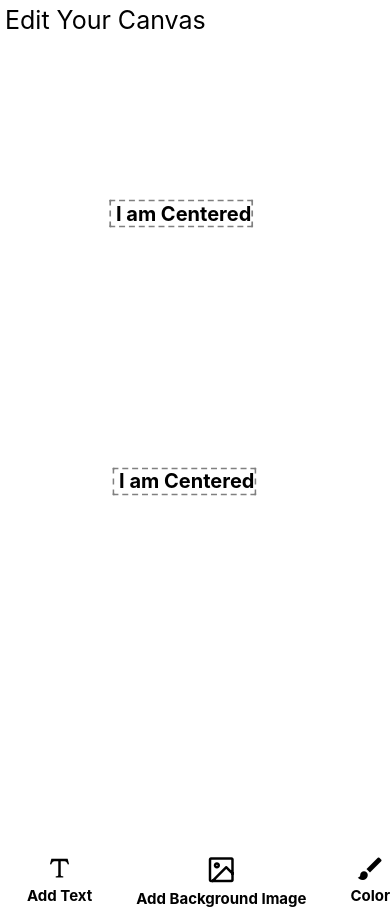
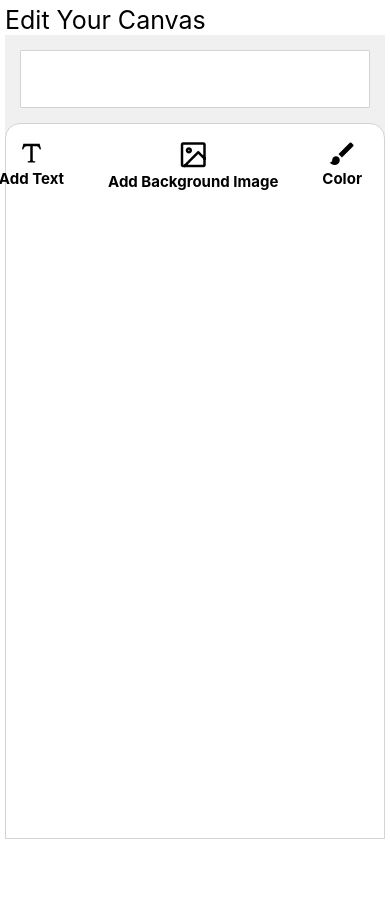
Before and after one commit to AbdulBsit/canva, a React Native app: screen / in a window 390 px wide. After the commit the page ends 844 px from the top, so only its background shows below. Built offline with nearby package versions, Linux system fonts and the light colour scheme.

Commit message:
added color picker

```diff
--- a/package.json
+++ b/package.json
@@ -10,8 +10,10 @@
     "lint": "eslint ."
   },
   "dependencies": {
+    "@react-native-community/slider": "^2.0.9",
     "react": "16.11.0",
     "react-native": "0.62.1",
+    "react-native-color-palette": "^2.2.0",
     "react-native-vector-icons": "^6.6.0"
   },
   "devDependencies": {
--- a/src/canvasState/Action.js
+++ b/src/canvasState/Action.js
@@ -1,6 +1,12 @@
 import React from 'react';
 
-import {UPDATE_TEMPLATE, UPDATE_BACKGROUND, UPDATE_POSITION} from './Reducer';
+import {
+  UPDATE_TEMPLATE,
+  UPDATE_COLOR,
+  UPDATE_FONT_STYLE,
+  UPDATE_BACKGROUND,
+  UPDATE_POSITION,
+} from './Reducer';
 import {CanvasContext} from './Store';
 export default function useActions() {
   const [state, dispatch] = React.useContext(CanvasContext);
@@ -18,5 +24,11 @@ export default function useActions() {
     editBackgroundImage: function(uri) {
       dispatch({type: UPDATE_BACKGROUND, payload: {uri}});
     },
+    editBackgroundColor: function(color) {
+      dispatch({type: UPDATE_COLOR, payload: color});
+    },
+    updateFontStyle: function(id, value) {
+      dispatch({type: UPDATE_FONT_STYLE, payload: {value, id}});
+    },
   };
 }
--- a/src/canvasState/Reducer.js
+++ b/src/canvasState/Reducer.js
@@ -1,6 +1,9 @@
 export const UPDATE_TEMPLATE = 'UPDATE_TEMPLATE';
 export const UPDATE_BACKGROUND = 'UPDATE_BACKGROUND';
 export const UPDATE_POSITION = 'UPDATE_POSITION';
+export const UPDATE_COLOR = 'UPDATE_COLOR';
+export const UPDATE_FONT_STYLE = 'UPDATE_FONT_STYLE';
+
 export default function Reducer(state, action) {
   switch (action.type) {
     case UPDATE_TEMPLATE:
@@ -11,11 +14,37 @@ export default function Reducer(state, action) {
         ...state,
         backgroundImage: {...state.backgroundImage, ...action.payload},
       };
+    case UPDATE_COLOR:
+      return {
+        ...state,
+        style: {...state.style, backgroundColor: action.payload},
+      };
     case UPDATE_POSITION:
       var {id, x, y} = action.payload;
       state.components[id].position.x = x;
       state.components[id].position.y = y;
       return {...state};
+    case UPDATE_FONT_STYLE:
+      var {id, value} = action.payload;
+
+      var newState = {
+        ...state,
+        components: Object.assign(
+          {},
+          ...Object.keys(state.components).map((key, index, array) => {
+            if (key === id) {
+              state.components[key].style = {
+                ...state.components[key].style,
+                ...value,
+              };
+              return {[key]: state.components[key]};
+            } else {
+              return {[key]: state.components[key]};
+            }
+          }),
+        ),
+      };
+      return newState;
     default:
       return;
   }
--- a/src/canvasState/Store.js
+++ b/src/canvasState/Store.js
@@ -5,7 +5,7 @@ import Reducer from './Reducer';
 const CanvasContext = createContext();
 
 const StateProvider = ({children}) => {
-  const [state, dispatch] = useReducer(Reducer, {
+  let [state, dispatch] = useReducer(Reducer, {
     backgroundImage: {
       uri: null,
       resizeMode: 'contain',
@@ -14,7 +14,6 @@ const StateProvider = ({children}) => {
     style: {
       height: '100%',
       width: '100%',
-      zIndex: 99,
       backgroundColor: 'lightgreen',
       borderColor: '#000000',
     },
--- a/src/components/DraggableText.js
+++ b/src/components/DraggableText.js
@@ -14,7 +14,6 @@ export default function DraggableText({
   setEditPannel,
   editPannel,
   type,
-  style,
   id,
 }) {
   const [editId, setEditId] = useState(editPannel ? editPannel?.id : null);
@@ -27,6 +26,7 @@ export default function DraggableText({
   useEffect(() => {
     setEditId(editPannel ? editPannel?.id : null);
   }, [editPannel, editId, id, template]);
+
   const handleDelete = () => {
     delete template.components[id];
     updateTemplate(template);
@@ -76,13 +76,14 @@ export default function DraggableText({
         borderStyle: 'dashed',
         borderRadius: 1,
         borderWidth: 2,
+        zIndex: 999,
         alignSelf: 'center',
         borderColor: 'grey',
         transform: [{translateX: pan.x}, {translateY: pan.y}],
       }}
       {...panResponder.panHandlers}>
       <Text
-        style={style}
+        style={template.components[id].style}
         onPress={() => {
           // handle Opening of panel
           setEditPannel({type, id});
--- a/src/components/ECard.js
+++ b/src/components/ECard.js
@@ -23,8 +23,7 @@ const ECard = ({setEditPannel, editPannel}) => {
                   setEditPannel={setEditPannel}
                   type={components[item].type}
                   key={item}
-                  id={item}
-                  style={components[item].style}>
+                  id={item}>
                   {components[item].value}
                 </DraggableText>
               );
--- a/src/components/ECardScreen.js
+++ b/src/components/ECardScreen.js
@@ -1,22 +1,37 @@
 import React, {useRef, useContext, createRef, useEffect, useState} from 'react';
 import {
   View,
+  SafeAreaView,
   StyleSheet,
   TouchableWithoutFeedback,
   Text,
   TouchableOpacity,
   Alert,
+  ScrollView,
 } from 'react-native';
+import Slider from '@react-native-community/slider';
+import ColorPalette from 'react-native-color-palette';
 import AntDesign from 'react-native-vector-icons/AntDesign';
 import MaterialCommunityIcons from 'react-native-vector-icons/MaterialCommunityIcons';
 import Icon from 'react-native-vector-icons/Feather';
+import Entypo from 'react-native-vector-icons/Entypo';
 import ECard from './ECard';
+import {colors} from '../constant';
 import TextInputScreen from '../components/TextInputScreen';
 import useActions from '../canvasState/Action';
 import {CanvasContext} from '../canvasState/Store';
 const ECardScreen = () => {
-  // const [template] = useContext(CanvasContext);
-  const {loadTemplate, editBackgroundImage} = useActions();
+  const [template] = useContext(CanvasContext);
+  const {
+    loadTemplate,
+    editBackgroundImage,
+    editBackgroundColor,
+    updateFontStyle,
+  } = useActions();
+
+  const [colorPicker, setColorPicker] = useState(null);
+  const [sizeRenderer, setSizeRenderer] = useState(null);
+  const [colorsArray, setColorsArray] = useState(colors);
   const [editPannel, setEditPannel] = useState(null);
   const [textScreen, setTextScreen] = useState(false);
   useEffect(() => {
@@ -38,7 +53,6 @@ const ECardScreen = () => {
         id1: {
           type: 'text',
           style: {
-            zIndex: 2,
             fontSize: 20,
             fontWeight: 'bold',
             color: 'black',
@@ -60,7 +74,6 @@ const ECardScreen = () => {
         id3: {
           type: 'image',
           style: {
-            zIndex: 2,
             width: '40%',
             height: '40%',
           },
@@ -75,6 +88,8 @@ const ECardScreen = () => {
       },
     });
   }, []);
+  useEffect(() => {}, [template]);
+
   const handleBackgroundImage = () => {
     // open gallery to chooose photo
     Alert.alert('Uploaded Image');
@@ -101,7 +116,7 @@ const ECardScreen = () => {
         </TouchableOpacity>
         <TouchableOpacity
           style={styles.icon}
-          onPress={() => Alert.alert('opens color picker')}>
+          onPress={() => setColorPicker({pickerFor: 'background'})}>
           <MaterialCommunityIcons
             style={styles.panelIcon}
             name="brush"
@@ -111,6 +126,78 @@ const ECardScreen = () => {
         </TouchableOpacity>
       </View>
     );
+  };
+  const renderSizeSlider = () => {
+    return (
+      <View
+        style={{
+          paddingTop: 10,
+          paddingBottom: 10,
+          justifyContent: 'center',
+          alignItems: 'center',
+          flexDirection: 'row',
+        }}>
+        <Text style={{fontWeight: 'bold', fontSize: 18}}>Font Size</Text>
+        <Slider
+          thumbTintColor="blue"
+          style={{width: 280, height: 40}}
+          onValueChange={value =>
+            updateFontStyle(editPannel?.id ?? null, {fontSize: parseInt(value)})
+          }
+          value={template.components[editPannel?.id ?? null].style.fontSize}
+          minimumValue={20}
+          step={1}
+          maximumValue={100}
+          minimumTrackTintColor="blue"
+          maximumTrackTintColor="#000000"
+        />
+        <Text style={{fontWeight: 'bold', fontSize: 18}}>
+          {template.components[editPannel?.id ?? null].style.fontSize}px
+        </Text>
+      </View>
+    );
+  };
+  const renderColorPicker = pickerFor => {
+    // set color if for background
+    if (pickerFor === 'background') {
+      return (
+        <ScrollView
+          style={{
+            paddingTop: 10,
+            height: 80,
+            backgroundColor: 'white',
+          }}
+          horizontal={true}>
+          <ColorPalette
+            style={{flexDirection: 'row', margin: 10}}
+            onChange={color => editBackgroundColor(color)}
+            value={template.style.backgroundColor}
+            title={null}
+            colors={colorsArray}
+            icon={<Entypo name={'circle'} size={25} color={'white'} />}
+          />
+        </ScrollView>
+      );
+    } else {
+      return (
+        <ScrollView
+          style={{
+            paddingTop: 10,
+            height: 80,
+            backgroundColor: 'white',
+          }}
+          horizontal={true}>
+          <ColorPalette
+            style={{flexDirection: 'row', margin: 10}}
+            onChange={color => updateFontStyle(editPannel?.id ?? null, {color})}
+            value={template.style.backgroundColor}
+            title={null}
+            colors={colorsArray}
+            icon={<Entypo name={'circle'} size={25} color={'white'} />}
+          />
+        </ScrollView>
+      );
+    }
   };
   const renderEditPannel = (type, id) => {
     switch (type) {
@@ -137,14 +224,14 @@ const ECardScreen = () => {
 
             <TouchableOpacity
               style={styles.icon}
-              onPress={() => Alert.alert('opens Size editor')}>
+              onPress={() => setSizeRenderer(true)}>
               <AntDesign style={styles.panelIcon} name="arrowsalt" size={30} />
               <Text style={styles.panelText}>Size</Text>
             </TouchableOpacity>
 
             <TouchableOpacity
               style={styles.icon}
-              onPress={() => Alert.alert('opens Color changer')}>
+              onPress={() => setColorPicker({pickerFor: 'text'})}>
               <MaterialCommunityIcons
                 style={styles.panelIcon}
                 name="brush"
@@ -166,6 +253,11 @@ const ECardScreen = () => {
         );
     }
   };
+  const handleReset = () => {
+    setSizeRenderer(false);
+    setColorPicker(null);
+    setEditPannel(null);
+  };
   if (textScreen) {
     return (
       <TextInputScreen
@@ -176,19 +268,10 @@ const ECardScreen = () => {
   }
 
   return (
-    <TouchableWithoutFeedback
-      style={styles.container}
-      onPress={() => setEditPannel(null)}>
+    <TouchableWithoutFeedback onPress={() => setEditPannel(null)}>
       <View style={styles.container}>
-        <TouchableWithoutFeedback onPress={() => setEditPannel(null)}>
-          <View
-            style={{
-              flex: 1,
-              alignItems: 'center',
-              elevation: 5,
-              borderRadius: 1,
-              margin: 15,
-            }}>
+        <TouchableWithoutFeedback onPress={handleReset}>
+          <View style={styles.card}>
             <ECard
               setTextScreen={setTextScreen}
               editPannel={editPannel}
@@ -196,9 +279,12 @@ const ECardScreen = () => {
             />
           </View>
         </TouchableWithoutFeedback>
+
         {editPannel
           ? renderEditPannel(editPannel.type, editPannel.id)
           : renderAddPannel()}
+        {sizeRenderer && renderSizeSlider()}
+        {colorPicker && renderColorPicker(colorPicker?.pickerFor)}
       </View>
     </TouchableWithoutFeedback>
   );
@@ -208,24 +294,37 @@ export default ECardScreen;
 const styles = StyleSheet.create({
   container: {
     flex: 1,
+    flexDirection: 'column',
+    backgroundColor: '#f0f0f0',
   },
   panel: {
-    flex: 0,
+    flexGrow: 1,
+    height: 'auto',
+    justifyContent: 'flex-end',
     flexDirection: 'row',
-    elevation: 5,
-    borderTopRightRadius: 20,
-    borderTopLeftRadius: 20,
+    backgroundColor: 'white',
+    borderColor: 'lightgrey',
+    borderWidth: 1,
+    borderTopRightRadius: 15,
+    borderTopLeftRadius: 15,
   },
+  card: {
+    flexShrink: 1,
+    borderWidth: 1,
 
+    height: 'auto',
+    borderColor: 'lightgrey',
+    borderRadius: 1,
+    margin: 15,
+  },
   panelText: {
-    paddingTop: 2,
     fontWeight: 'bold',
     fontSize: 15,
     paddingBottom: 4,
   },
   icon: {
     paddingTop: 15,
-    marginLeft: 22,
+    paddingLeft: 22,
     marginRight: 22,
     alignItems: 'center',
   },
--- /dev/null
+++ b/src/constant.js
@@ -0,0 +1,259 @@
+export const colors = [
+  '#F44336',
+  '#FFEBEE',
+  '#FFCDD2',
+  '#EF9A9A',
+  '#E57373',
+  '#689F38',
+  '#558B2F',
+  '#33691E',
+  '#CCFF90',
+  '#B2FF59',
+  '#76FF03',
+  '#64DD17',
+  '#F9FBE7',
+  '#F0F4C3',
+  '#E6EE9C',
+  '#EF5350',
+  '#E53935',
+  '#D32F2F',
+  '#C62828',
+  '#B71C1C',
+  '#FF8A80',
+  '#FF5252',
+  '#FF1744',
+  '#D50000',
+  '#FCE4EC',
+  '#F8BBD0',
+  '#F48FB1',
+  '#F06292',
+  '#EC407A',
+  '#E91E63',
+  '#D81B60',
+  '#C2185B',
+  '#AD1457',
+  '#880E4F',
+  '#FF80AB',
+  '#FF4081',
+  '#F50057',
+  '#1E88E5',
+  '#1976D2',
+  '#1565C0',
+  '#0D47A1',
+  '#82B1FF',
+  '#448AFF',
+  '#2979FF',
+  '#2962FF',
+  '#E1F5FE',
+  '#B3E5FC',
+  '#81D4FA',
+  '#4FC3F7',
+  '#29B6F6',
+  '#03A9F4',
+  '#039BE5',
+  '#C51162',
+  '#F3E5F5',
+  '#E1BEE7',
+  '#CE93D8',
+  '#BA68C8',
+  '#AB47BC',
+  '#9C27B0',
+  '#8E24AA',
+  '#7B1FA2',
+  '#6A1B9A',
+  '#4A148C',
+  '#EA80FC',
+  '#E040FB',
+  '#D500F9',
+  '#AA00FF',
+  '#EDE7F6',
+  '#D1C4E9',
+  '#B39DDB',
+  '#9575CD',
+  '#7E57C2',
+  '#673AB7',
+  '#5E35B1',
+  '#512DA8',
+  '#4527A0',
+  '#311B92',
+  '#B388FF',
+  '#7C4DFF',
+  '#651FFF',
+  '#6200EA',
+  '#E8EAF6',
+  '#C5CAE9',
+  '#9FA8DA',
+  '#7986CB',
+  '#5C6BC0',
+  '#3F51B5',
+  '#3949AB',
+  '#303F9F',
+  '#283593',
+  '#1A237E',
+  '#8C9EFF',
+  '#536DFE',
+  '#3D5AFE',
+  '#304FFE',
+  '#E3F2FD',
+  '#BBDEFB',
+  '#90CAF9',
+  '#64B5F6',
+  '#42A5F5',
+  '#2196F3',
+
+  '#0288D1',
+  '#0277BD',
+  '#01579B',
+  '#80D8FF',
+  '#40C4FF',
+  '#00B0FF',
+  '#0091EA',
+  '#E0F7FA',
+  '#B2EBF2',
+  '#80DEEA',
+  '#4DD0E1',
+  '#26C6DA',
+  '#00BCD4',
+  '#00ACC1',
+  '#0097A7',
+  '#00838F',
+  '#006064',
+  '#84FFFF',
+  '#18FFFF',
+  '#00E5FF',
+  '#00B8D4',
+  '#E0F2F1',
+  '#B2DFDB',
+  '#80CBC4',
+  '#4DB6AC',
+  '#26A69A',
+  '#009688',
+  '#00897B',
+  '#00796B',
+  '#00695C',
+  '#004D40',
+  '#A7FFEB',
+  '#64FFDA',
+  '#1DE9B6',
+  '#00BFA5',
+  '#E8F5E9',
+  '#C8E6C9',
+  '#A5D6A7',
+  '#81C784',
+  '#66BB6A',
+  '#4CAF50',
+  '#43A047',
+  '#388E3C',
+  '#2E7D32',
+  '#1B5E20',
+  '#B9F6CA',
+  '#69F0AE',
+  '#00E676',
+  '#00C853',
+  '#F1F8E9',
+  '#DCEDC8',
+  '#C5E1A5',
+  '#AED581',
+  '#9CCC65',
+  '#8BC34A',
+  '#7CB342',
+
+  '#DCE775',
+  '#D4E157',
+  '#CDDC39',
+  '#C0CA33',
+  '#AFB42B',
+  '#9E9D24',
+  '#827717',
+  '#F4FF81',
+  '#EEFF41',
+  '#C6FF00',
+  '#AEEA00',
+  '#FFFDE7',
+  '#FFF9C4',
+  '#FFF59D',
+  '#FFF176',
+  '#FFEE58',
+  '#FFEB3B',
+  '#FDD835',
+  '#FBC02D',
+  '#F9A825',
+  '#F57F17',
+  '#FFFF8D',
+  '#FFFF00',
+  '#FFEA00',
+  '#FFD600',
+  '#FFF8E1',
+  '#FFECB3',
+  '#FFE082',
+  '#FFD54F',
+  '#FFCA28',
+  '#FFC107',
+  '#FFB300',
+  '#FFA000',
+  '#FF8F00',
+  '#FF6F00',
+  '#FFE57F',
+  '#FFD740',
+  '#FFC400',
+  '#FFAB00',
+  '#FFF3E0',
+  '#FFE0B2',
+  '#FFCC80',
+  '#FFB74D',
+  '#FFA726',
+  '#FF9800',
+  '#FB8C00',
+  '#F57C00',
+  '#EF6C00',
+  '#E65100',
+  '#FFD180',
+  '#FFAB40',
+  '#FF9100',
+  '#FF6D00',
+  '#FBE9E7',
+  '#FFCCBC',
+  '#FFAB91',
+  '#FF8A65',
+  '#FF7043',
+  '#FF5722',
+  '#F4511E',
+  '#E64A19',
+  '#D84315',
+  '#BF360C',
+  '#FF9E80',
+  '#FF6E40',
+  '#FF3D00',
+  '#DD2C00',
+  '#EFEBE9',
+  '#D7CCC8',
+  '#BCAAA4',
+  '#A1887F',
+  '#8D6E63',
+  '#795548',
+  '#6D4C41',
+  '#5D4037',
+  '#4E342E',
+  '#3E2723',
+  '#FAFAFA',
+  '#F5F5F5',
+  '#EEEEEE',
+  '#E0E0E0',
+  '#BDBDBD',
+  '#9E9E9E',
+  '#757575',
+  '#616161',
+  '#424242',
+  '#212121',
+  '#ECEFF1',
+  '#CFD8DC',
+  '#B0BEC5',
+  '#90A4AE',
+  '#78909C',
+  '#607D8B',
+  '#546E7A',
+  '#455A64',
+  '#37474F',
+  '#263238',
+  '#000000',
+];
```
Also changed, not shown: 1 other file (tests, documents, lock files or other folders).
